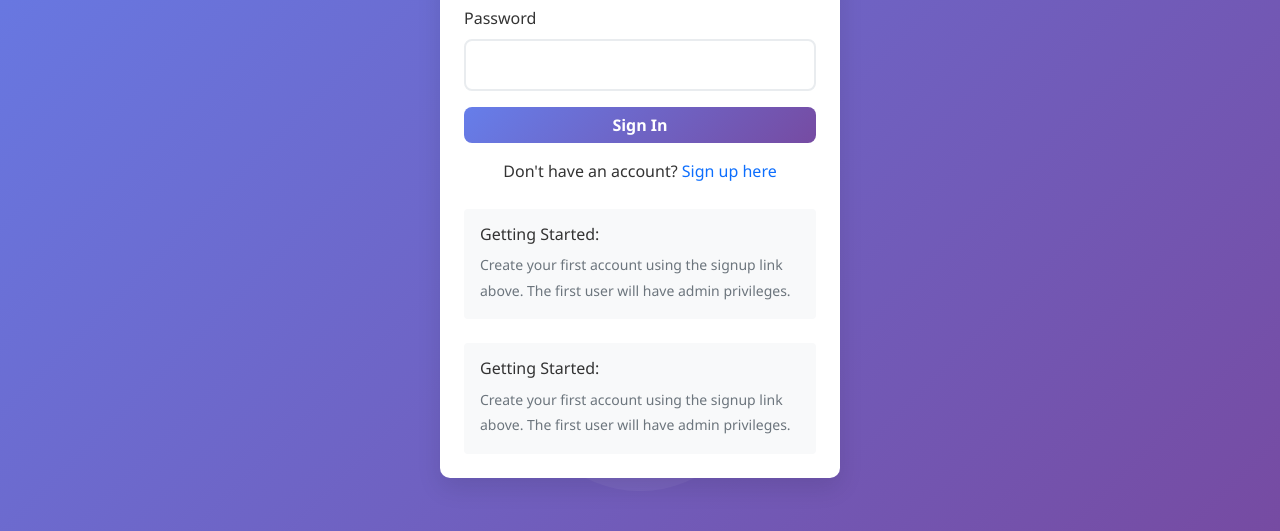
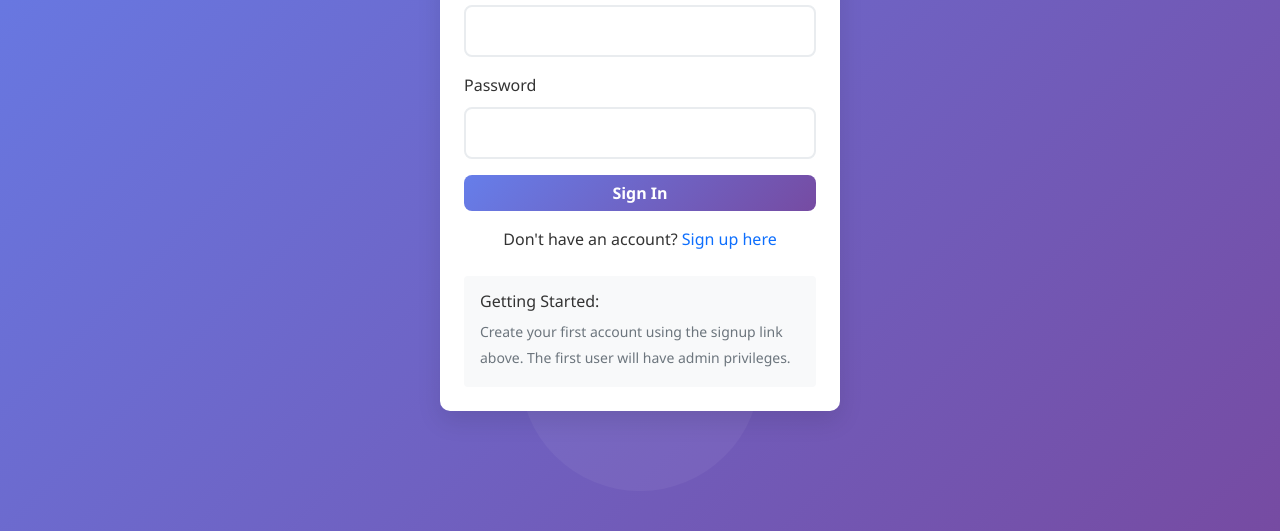
Before and after one commit to Joffopiyo/evista-finance-app, a website: page Frontend/login.html in a window 1280 px wide. Shown: the part 269-800 px from the top of the page. Drawn offline with nearby package versions, Linux system fonts and the light colour scheme.

Commit message:
modified:   Frontend/login.html

```diff
--- a/Frontend/login.html
+++ b/Frontend/login.html
@@ -60,15 +60,8 @@
                     Create your first account using the signup link above.
                     The first user will have admin privileges.
                 </small>
-            </div><div class="mt-4 p-3 bg-light rounded">
-                <h6>Getting Started:</h6>
-                <small class="text-muted">
-                    Create your first account using the signup link above.
-                    The first user will have admin privileges.
-                </small>
             </div>
         </div>
-    </div>
 
     <!-- Signup Modal -->
     <div class="modal fade" id="signupModal" tabindex="-1">
```
